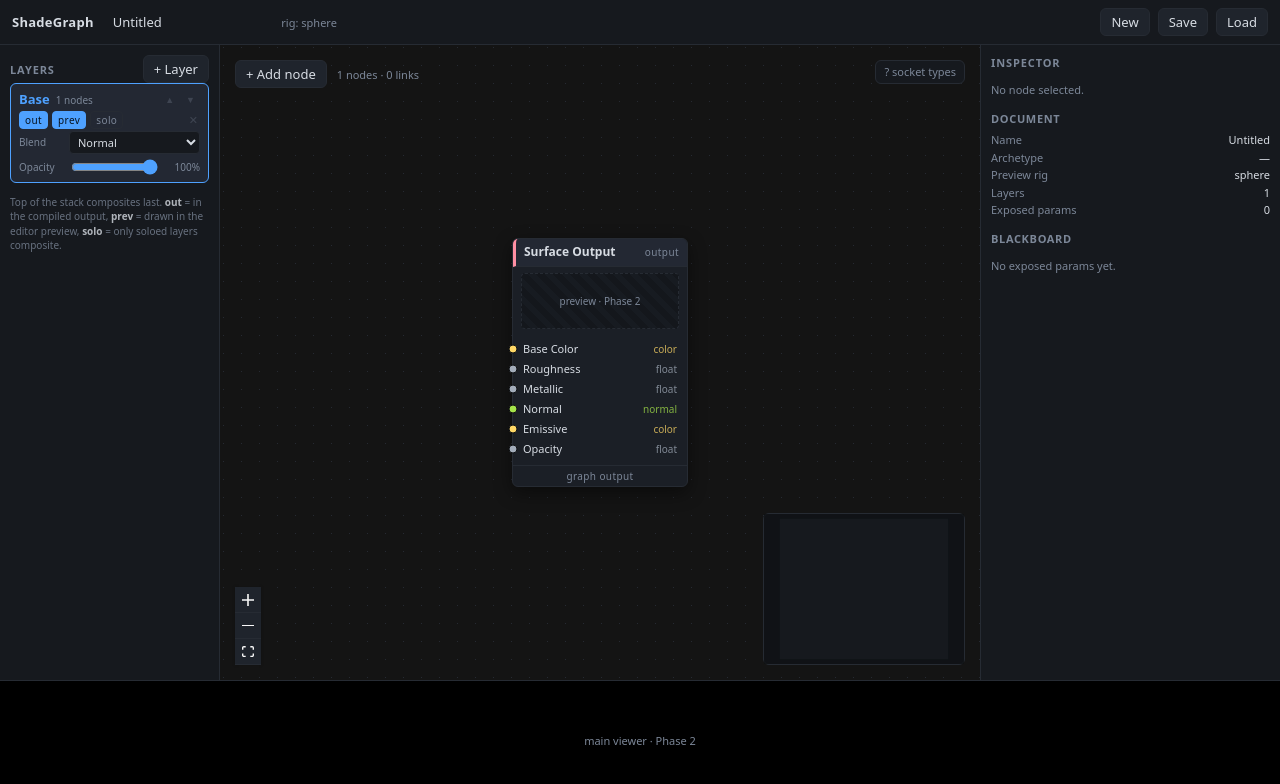
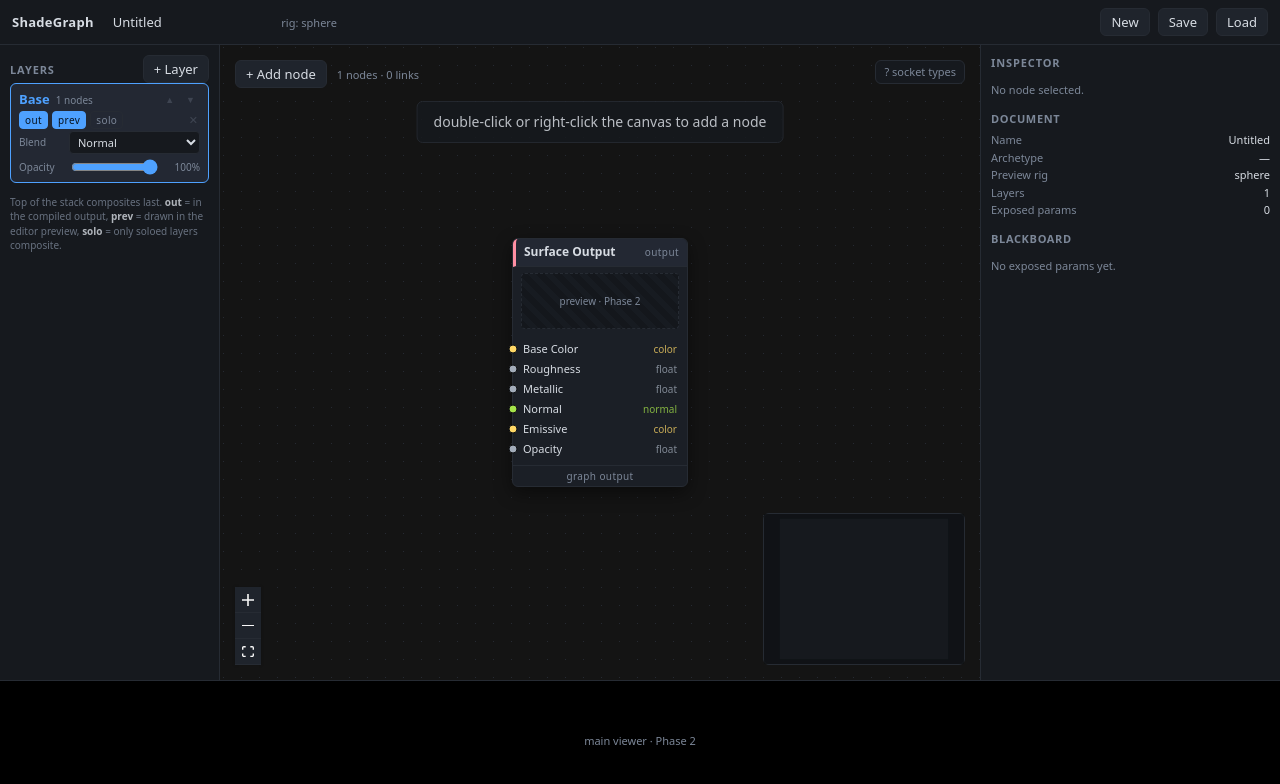
Before and after one commit to snds/shadegraph, a React (Vite) app: page / in a window 1280 px wide. Shown: the top 784 px of the page. Built offline with nearby package versions, Linux system fonts and the light colour scheme.

Commit message:
fix(graph): treat only-output-node graph as empty for the hint, and anchor hint below the toolbar instead of dead-center
Agent-Id: agent-ff76a993-f374-4672-a428-7f31d01cab68

```diff
--- a/src/ui/app.css
+++ b/src/ui/app.css
@@ -69,11 +69,14 @@ body { background: var(--sg-bg); color: var(--sg-text); font: 13px/1.4 system-ui
 
 .sg-graph__toolbar { display: flex; align-items: center; gap: 10px; }
 .sg-graph__meta { color: var(--sg-dim); font-size: 11px; }
-/* Centered empty-state message: only rendered while the active layer's graph
-   has zero nodes, so it never competes with real content. `pointer-events:
-   none` keeps it from intercepting the double-click / right-click it describes. */
+/* Empty-state message, only rendered while the active layer's graph has no
+   nodes beyond its mandatory output node. Sits just under the toolbar, near
+   "+ Add node", rather than dead-center — a fresh document's single output
+   node is itself centered by `fitView`, so a true center placement would sit
+   right on top of it. `pointer-events: none` keeps it from intercepting the
+   double-click / right-click it describes. */
 .sg-graph__hint {
-  position: absolute; top: 50%; left: 50%; transform: translate(-50%, -50%);
+  position: absolute; top: 56px; left: 50%; transform: translateX(-50%);
   color: var(--sg-text); font-size: 14px; opacity: 0.85; pointer-events: none;
   background: var(--sg-panel); border: 1px solid var(--sg-line); border-radius: var(--sg-radius);
   padding: 10px 16px; text-align: center;
--- a/src/ui/graph/GraphCanvas.tsx
+++ b/src/ui/graph/GraphCanvas.tsx
@@ -294,7 +294,10 @@ function GraphCanvasInner() {
         </Panel>
       </ReactFlow>
 
-      {graph.nodes.length === 0 ? (
+      {/* The output node is mandatory and undeletable (`emptyGraph()`), so a
+          layer's graph never truly reaches zero nodes — "empty" here means
+          nothing but that placeholder output has been added yet. */}
+      {graph.nodes.length <= 1 ? (
         <div className="sg-graph__hint" aria-hidden="true">
           double-click or right-click the canvas to add a node
         </div>
```
